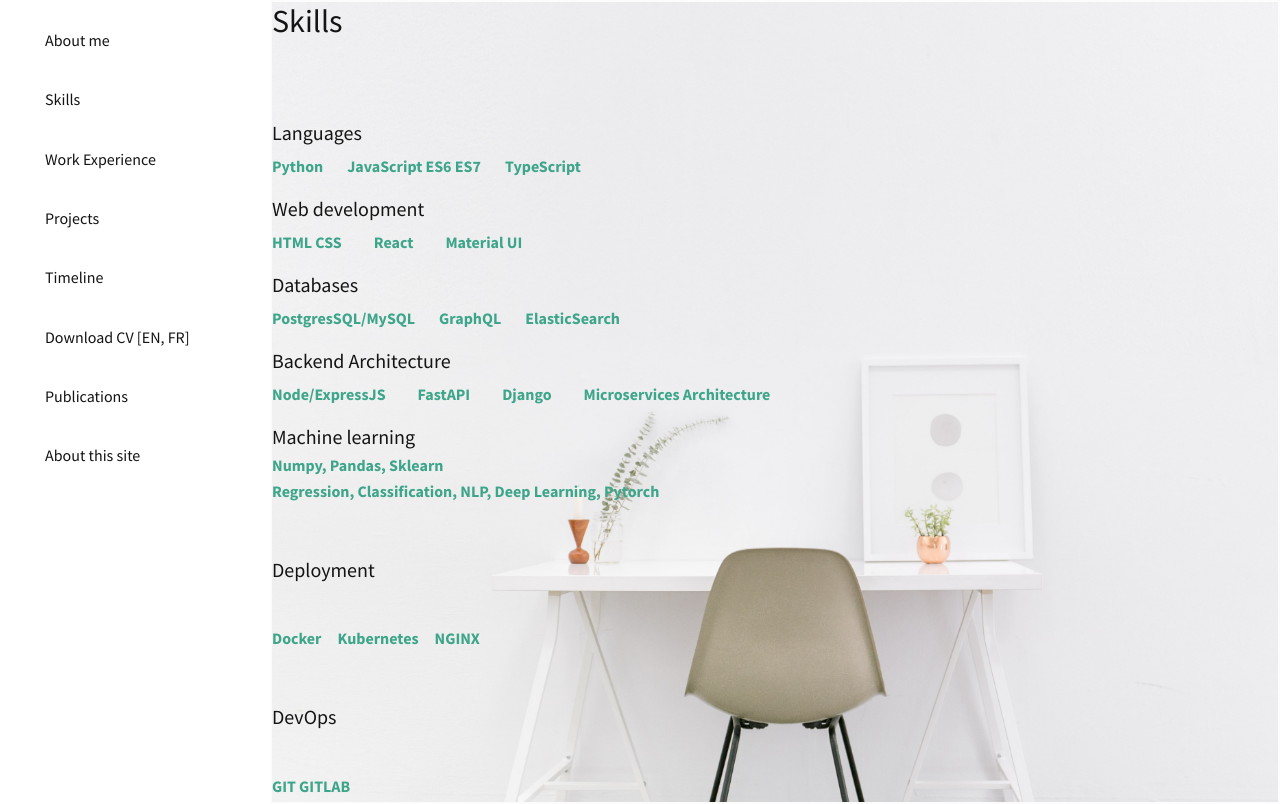
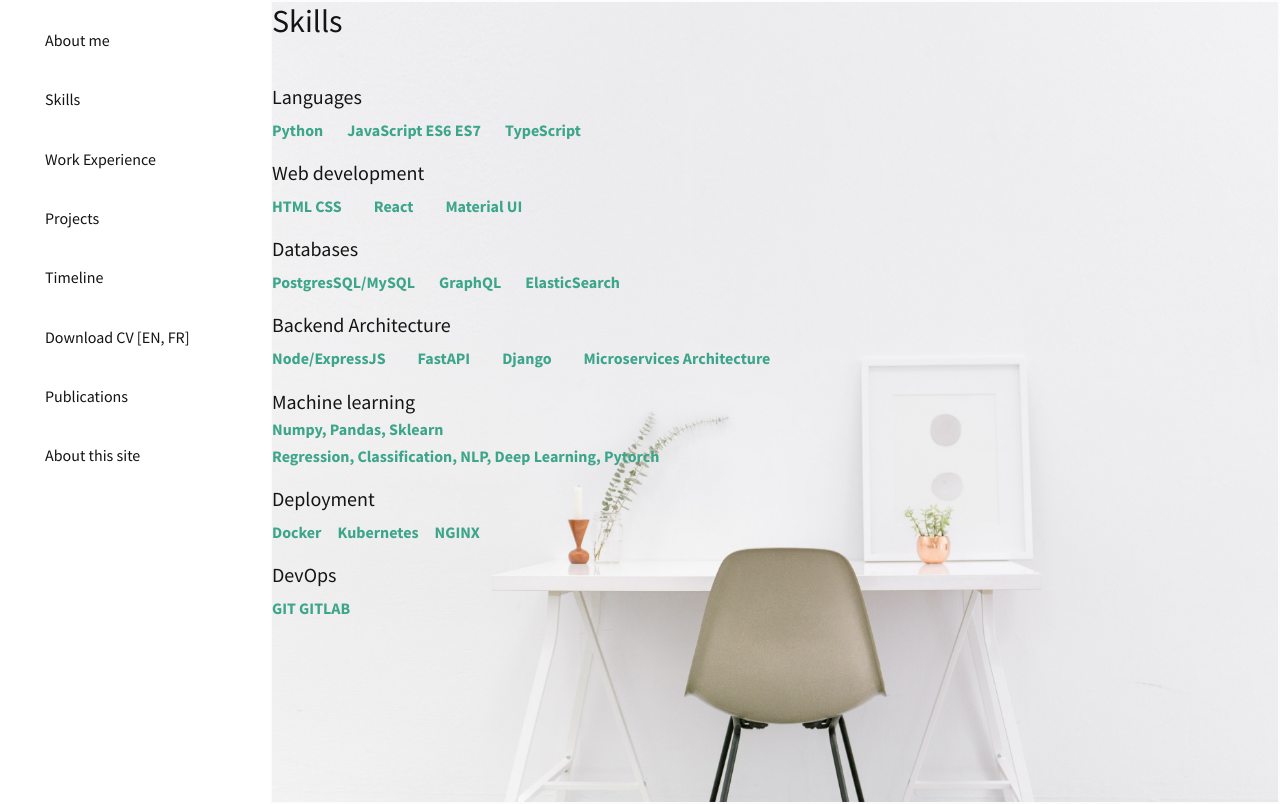
Before and after one commit to ArunSingh1/portfolio, a React (Create React App) app: page /Skills in a window 1280 px wide. Built offline with nearby package versions, Linux system fonts and the light colour scheme.

Commit message:
skills issue

```diff
--- a/src/Components/Skills.jsx
+++ b/src/Components/Skills.jsx
@@ -22,7 +22,6 @@ function Skills() {
 
         display: 'flex',
         flexDirection: 'column',
-        justifyContent: 'space-between',
         height: '100vh',
         backgroundImage: `url(${backgroundImage})`,
         backgroundSize: 'cover',
```
